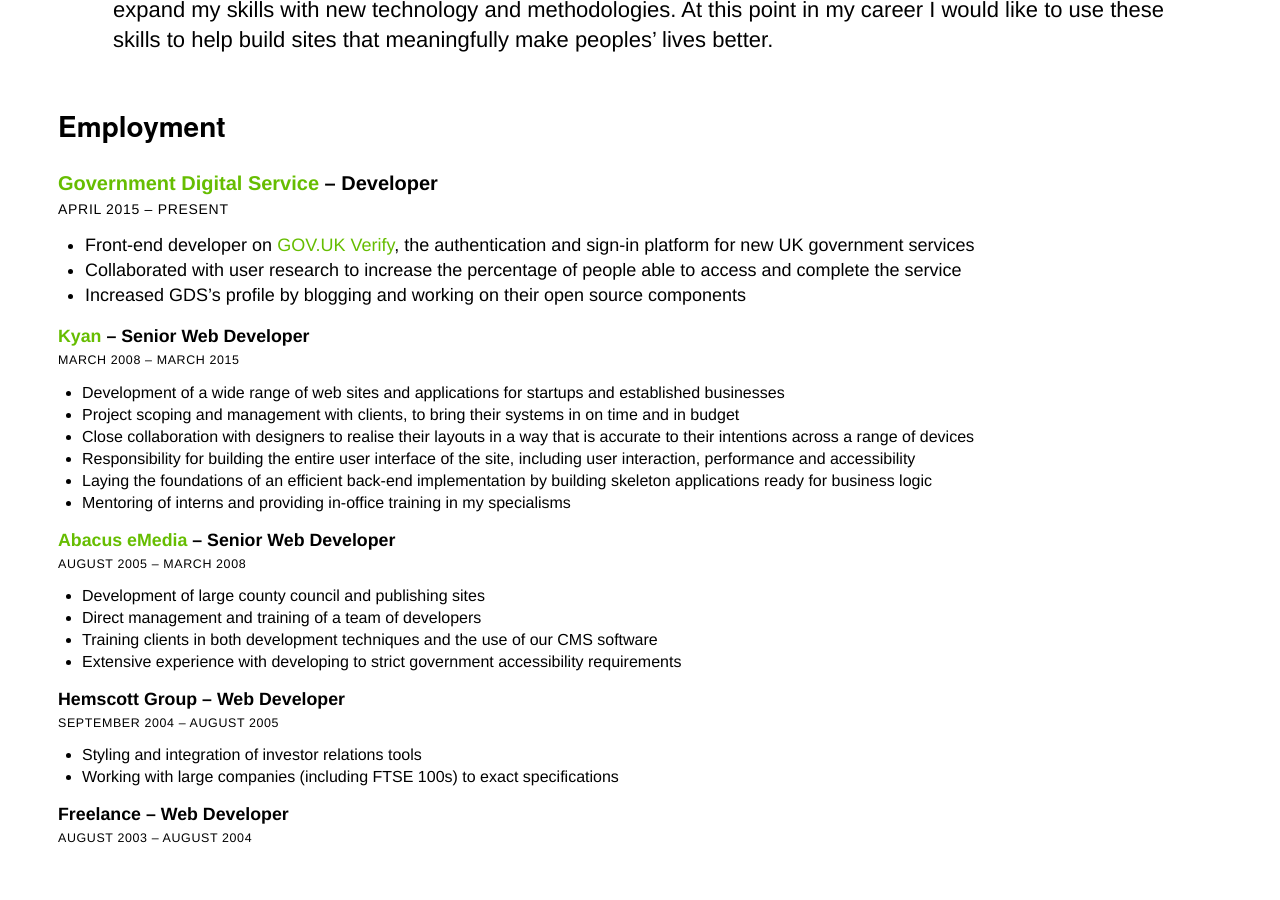
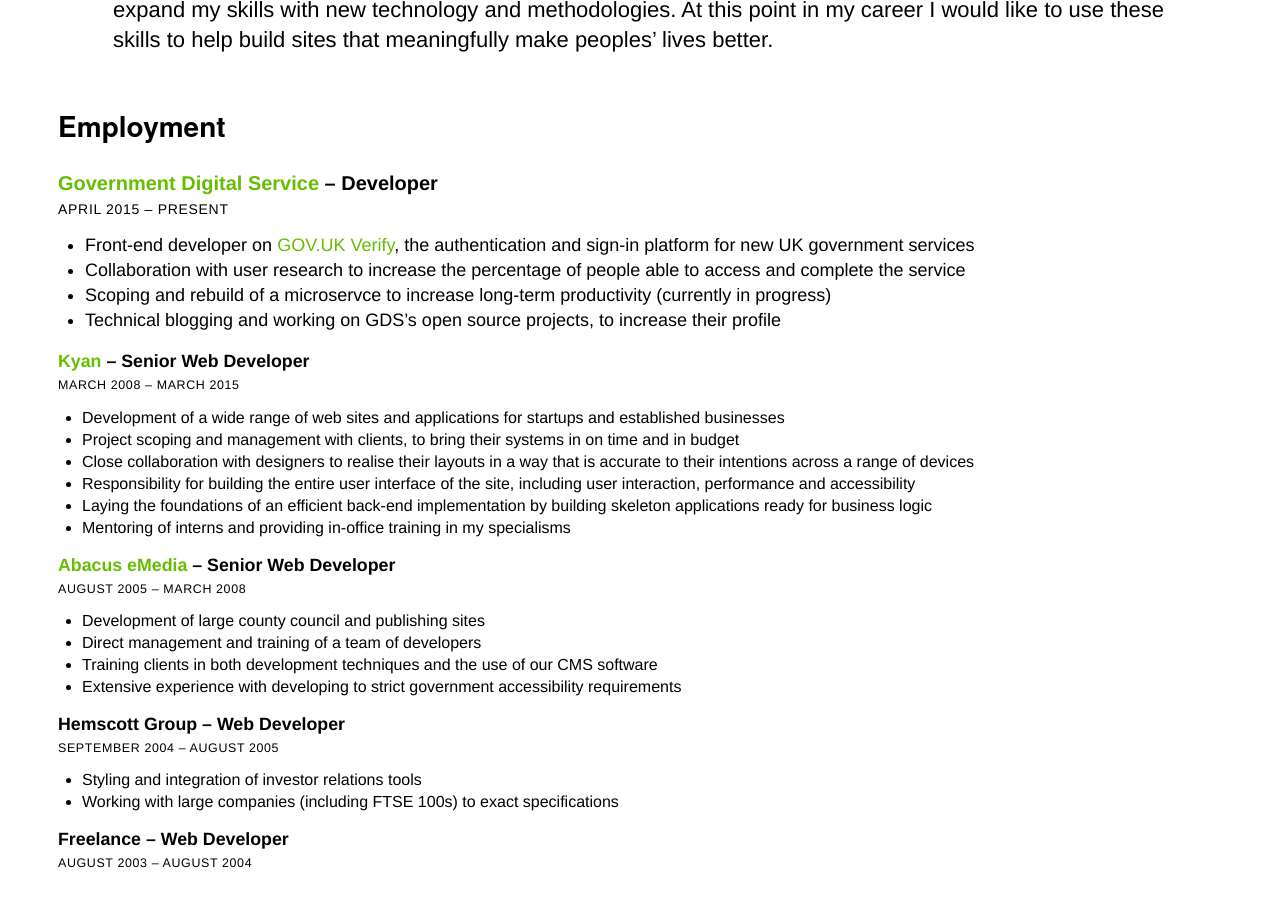
Before and after one commit to robinwhittleton/reala.net, a Jekyll site: the page built from cv.html, in a window 1280 px wide and 900 px high, scrolled down 477 px. Built offline with Jekyll 4.4.1, drawn with Linux system fonts in a browser that asks for light colours.

Commit message:
More GDS updates

```diff
--- a/cv.html
+++ b/cv.html
@@ -41,8 +41,9 @@
 				<p class="meta"><time datetime="2015-04">April 2015</time> – present</p>
 				<ul>
 					<li>Front-end developer on <a href="https://www.gov.uk/government/publications/introducing-govuk-verify/introducing-govuk-verify">GOV.UK Verify</a>, the authentication and sign-in platform for new UK government services</li>
-					<li>Collaborated with user research to increase the percentage of people able to access and complete the service</li>
-					<li>Increased GDS’s profile by blogging and working on their open source components</li>
+					<li>Collaboration with user research to increase the percentage of people able to access and complete the service</li>
+					<li>Scoping and rebuild of a microservce to increase long-term productivity (currently in progress)</li>
+					<li>Technical blogging and working on GDS’s open source projects, to increase their profile</li>
 				</ul>
 			</li>
 			<li>
```
